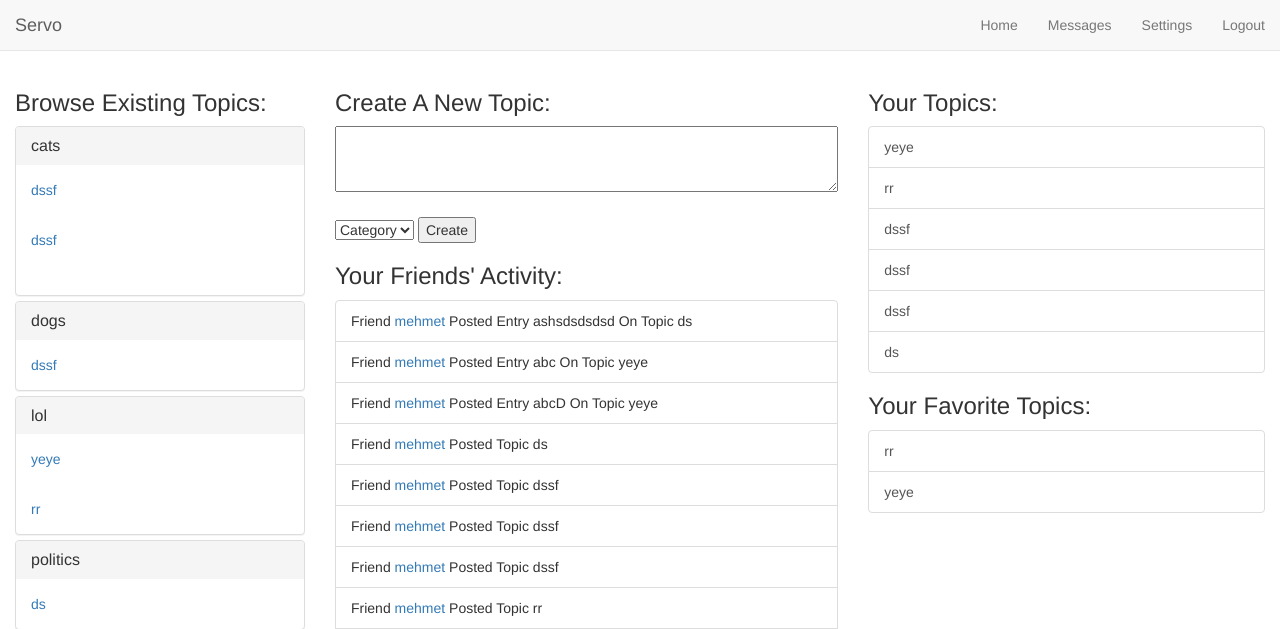
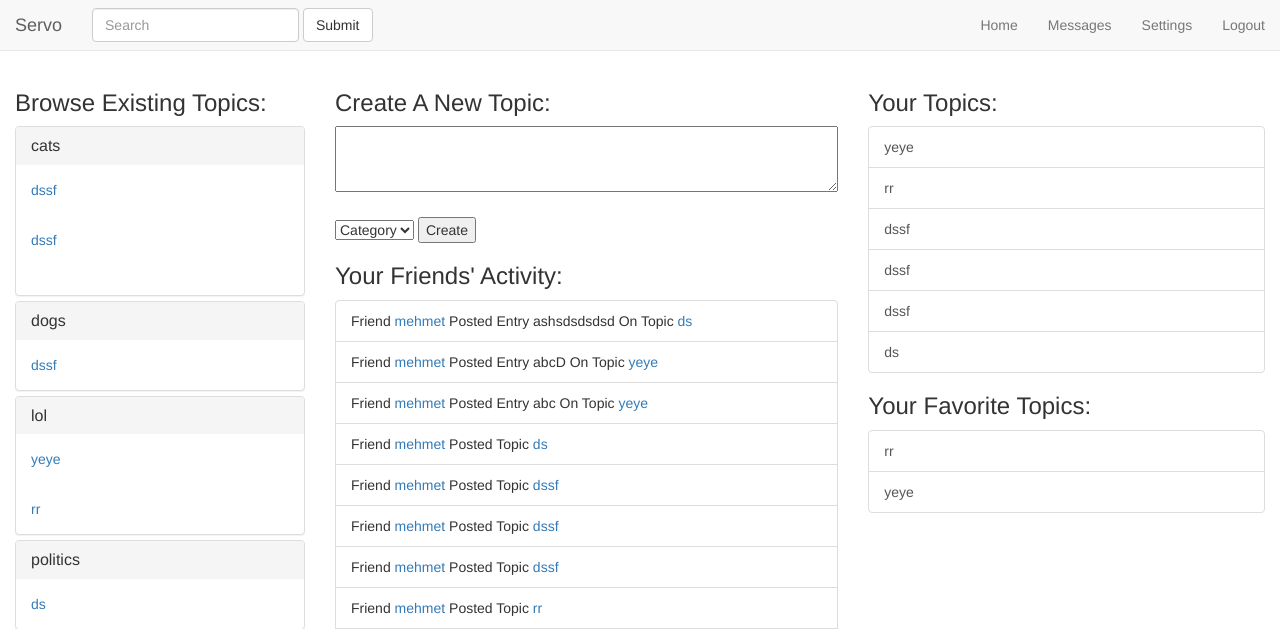
Before and after one commit to muhammadhamzakhan/CS353Bilkent, a PHP site: page /home.php in a window 1280 px wide. Shown: the top 629 px of the page. Run offline with PHP 8.4, Linux system fonts and the light colour scheme; a user stored in the database is signed in; data comes from the database, SQL or seed files in the repository; tables that the repository leaves empty hold one stand-in row (values such as "Sample post").

Commit message:
Update home.php

```diff
--- a/code/home.php
+++ b/code/home.php
@@ -71,6 +71,12 @@
           <a class="navbar-brand" href="home.php">Servo</a></div>
         <!-- Collect the nav links, forms, and other content for toggling -->
         <div class="collapse navbar-collapse" id="topFixedNavbar1">
+          <form class="navbar-form navbar-left" role="search" method="post">
+            <div class="form-group">
+              <input type="text" class="form-control" placeholder="Search" name="searchInput">
+            </div>
+            <button type="submit" class="btn btn-default" name="searchButton">Submit</button>
+          </form>
           <ul class="nav navbar-nav navbar-right">
             <li><a href="home.php" title="Home Page Link">Home</a></li>
             <li><a href="messages.php">Messages</a></li>
@@ -176,7 +182,7 @@
 		<ul class="list-group">
 				<?php
 				$db = $conn;
-				$lastfentrysql = "SELECT * FROM entry_combined_view WHERE userID IN (SELECT ID AS UName FROM User JOIN UserFollow ON (UserFollow.followedID = User.ID && followerID = '$userID')) ORDER BY date DESC";
+				$lastfentrysql = "SELECT * FROM Entry_Combined_View WHERE userID IN (SELECT ID AS UName FROM User JOIN UserFollow ON (UserFollow.followedID = User.ID && followerID = '$userID')) ORDER BY date DESC";
 				$lastfentryresult = mysqli_query($db, $lastfentrysql);
 				$lentryUsername = array();
 				$lentryUID = array();
@@ -196,7 +202,7 @@
 						$lentryTopicName[] = $row["topicName"];
 						$topicid = $row["topicsID"];
 						$friendid =$row["userID"];
-						echo "<li class='list-group-item'>Friend <a href='user.php?varname=$friendid'>".$row["username"]."</a> Posted Entry ".$row["content"]." On Topic ".$row["topicName"];
+						echo "<li class='list-group-item'>Friend <a href='user.php?varname=$friendid'>".$row["username"]."</a> Posted Entry ".$row["content"]." On Topic <a href='topic.php?$topicid'>".$row["topicName"]."</a>";
 					}
 				}
 				else
@@ -210,8 +216,7 @@
 					while($row = mysqli_fetch_array($lastftopicresult,MYSQLI_ASSOC)) {
 						$topicid = $row["ID"];
 						$friendid =$row["userID"];
-//						echo "<li class='list-group-item'>Friend <a href='user.php?varname=$friendid'>".$row["username"]."</a> Posted Topic <a href='topic.php?varname=$topicid'>".$row["content"]."</a>";
-						echo "<li class='list-group-item'>Friend <a href='user.php?varname=$friendid'>".$row["username"]."</a> Posted Topic ".$row["content"];
+						echo "<li class='list-group-item'>Friend <a href='user.php?varname=$friendid'>".$row["username"]."</a> Posted Topic <a href='topic.php?varname=$topicid'>".$row["content"]."</a>";
 					}
 				}
 				else
```
